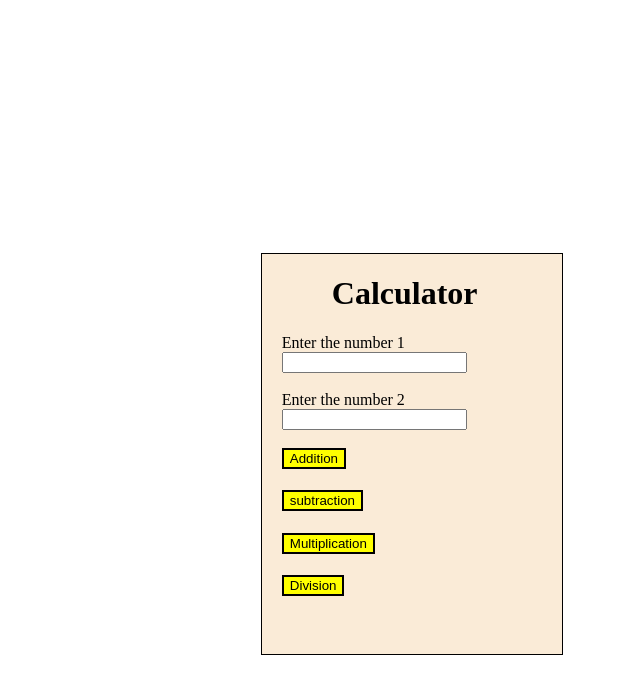
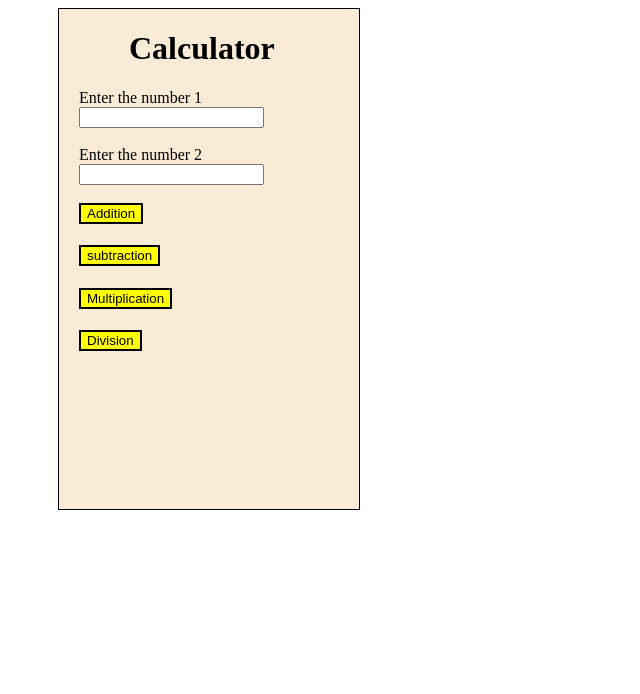
Before and after one commit to praveen4472/calculator, a plain HTML site: page index.html in a window 1280 px wide. Shown: the whole page, without its empty margins (0-640 px from the left). Drawn offline with Linux system fonts and the light colour scheme.

Commit message:
Update cal.css

```diff
--- a/cal.css
+++ b/cal.css
@@ -1,8 +1,8 @@
 .con{
     border: 1px solid black;
-    height: 400px;
+    height: 500px;
     width: 300px;
-    margin: 20%;
+    margin-left: 50px;
     background-color: antiquewhite;
 }
 .header{
@@ -16,3 +16,7 @@ button{
     margin-left: 20px;
     background-color: yellow;
 }
+
+p{
+    margin-left: 20px;
+}
```
